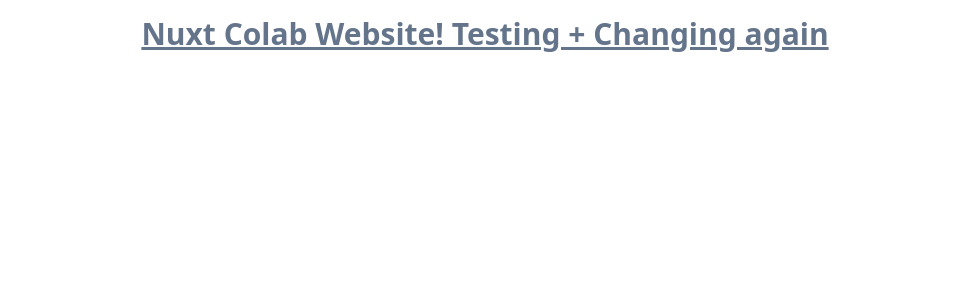
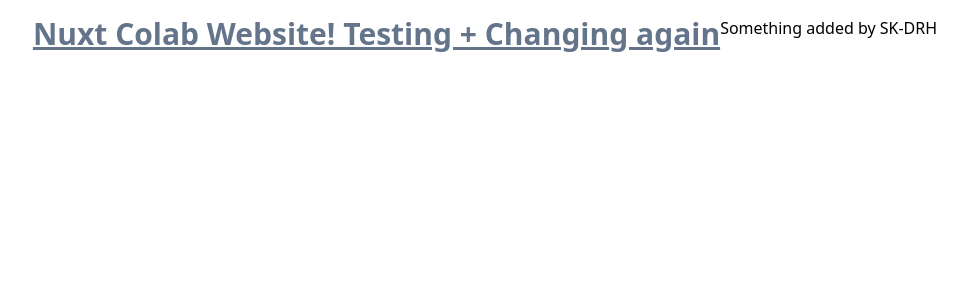
Before and after one commit to dragon-devs/colab-website, a Nuxt app: page / in a window 1280 px wide. Shown: the top 300 px of the page, without its empty margins (155-1122 px from the left). Built offline with nearby package versions, Linux system fonts and the light colour scheme.

Commit message:
testing skdrh

```diff
--- a/pages/index.vue
+++ b/pages/index.vue
@@ -3,13 +3,10 @@
     <h1 class="text-3xl font-bold underline text-slate-500">
       Nuxt Colab Website! Testing + Changing again
     </h1>
+    <p>Something added by SK-DRH</p>
   </div>
 </template>
 
-<script setup>
+<script setup></script>
 
-</script>
-
-<style scoped>
-
-</style>
+<style scoped></style>
```
